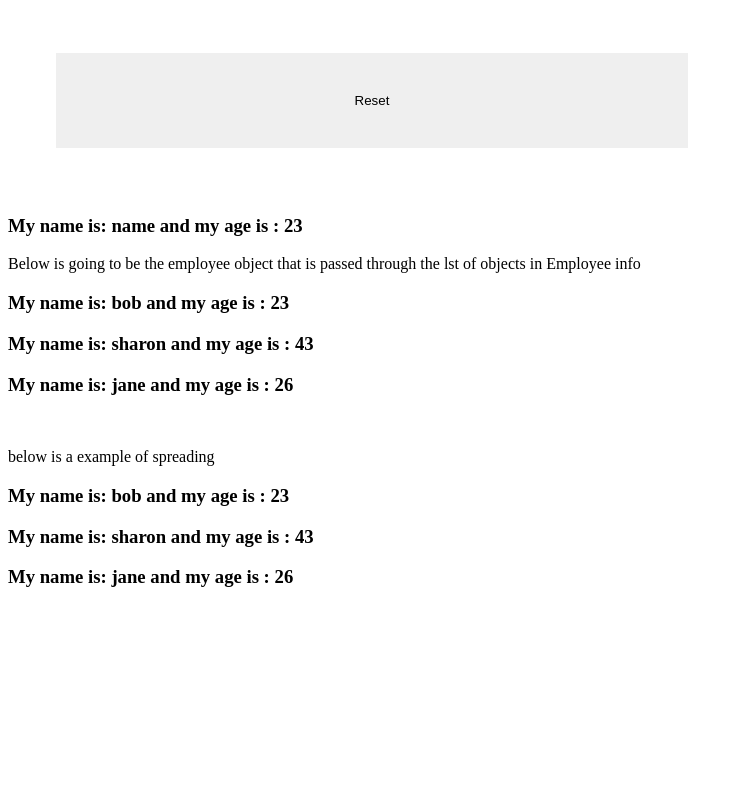
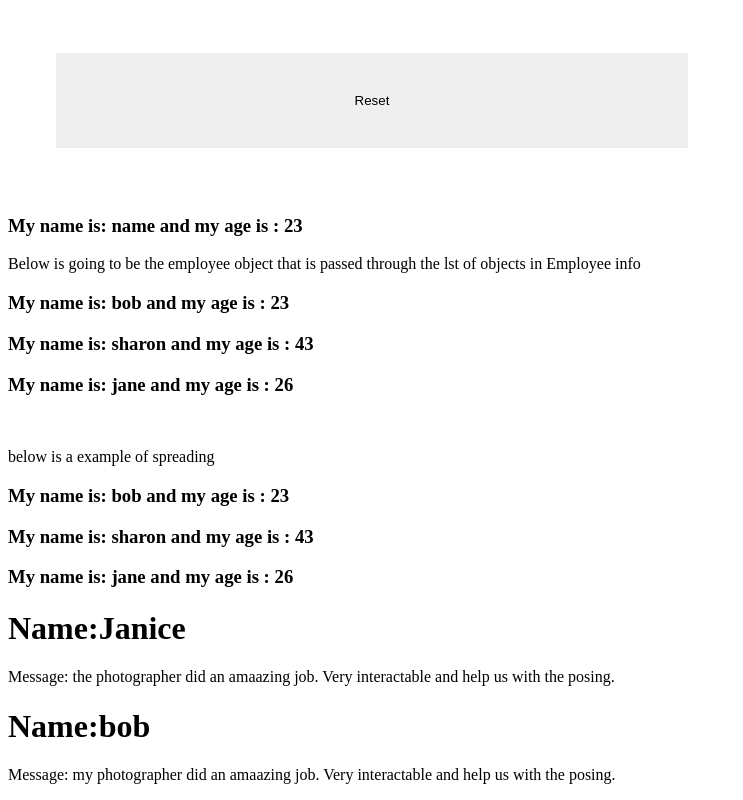
Before and after one commit to nonsoo/counterapp, a React (Create React App) app: page / in a window 1280 px wide. Shown: the part 744-1544 px from the top of the page, without its empty margins (0-743 px from the left). Before the commit the page ends 1351 px from the top, so only its background shows below. Built offline with nearby package versions, Linux system fonts and the light colour scheme.

Commit message:
added a testimonal style thing

```diff
--- a/src/App.js
+++ b/src/App.js
@@ -1,5 +1,6 @@
 import Counter from "./Components/Counter";
 import Employee from "./Components/Employee";
+import Testimon from "./Components/Testimon";
 
 function App() {
   const EmployeeInfo = [
@@ -23,6 +24,21 @@ function App() {
     },
   ];
 
+  const testimonLst = [
+    {
+      id: 1,
+      name: "Janice",
+      message:
+        "the photographer did an amaazing job. Very interactable and help us with the posing.",
+    },
+    {
+      id: 2,
+      name: "bob",
+      message:
+        "my photographer did an amaazing job. Very interactable and help us with the posing.",
+    },
+  ];
+
   return (
     <div className="App">
       <Counter />
@@ -42,6 +58,11 @@ function App() {
           return <Employee key={employee.id} {...employee} />;
         })}
       </div>
+      <div className="Testimon">
+        {testimonLst.map((testimon) => {
+          return <Testimon key={testimon.id} {...testimon} />;
+        })}
+      </div>
     </div>
   );
 }
--- /dev/null
+++ b/src/Components/Testimon.js
@@ -0,0 +1,12 @@
+import React from "react";
+
+const Testimon = ({ name, message }) => {
+  return (
+    <>
+      <h1>Name:{name}</h1>
+      <p>Message: {message}</p>
+    </>
+  );
+};
+
+export default Testimon;
```
